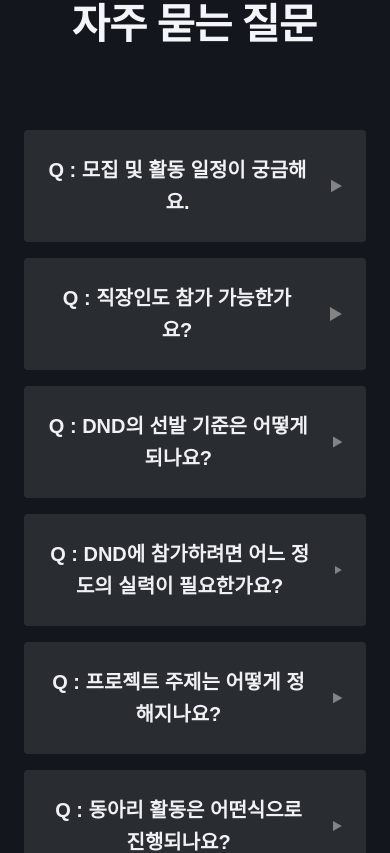
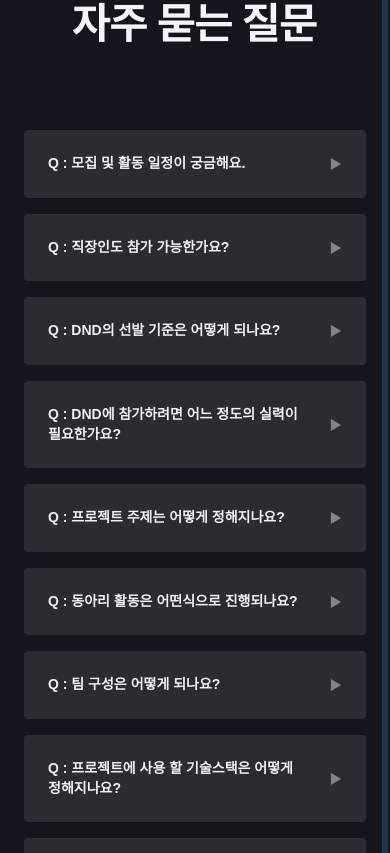
Before and after one commit to DNDACADEMY/dnd-academy-v2, a Next.js app: page / in a window 390 px wide. Shown: the part 5457-6310 px from the top of the page. Built offline with nearby package versions, Linux system fonts and the light colour scheme; no server answers.

Commit message:
style: accordion 반응형 적용 및 faq 데이터 json 변경 (#80)

```diff
--- a/src/components/atoms/AccordionItem/index.module.scss
+++ b/src/components/atoms/AccordionItem/index.module.scss
@@ -12,18 +12,20 @@
     display: flex;
     flex-direction: row;
     align-items: center;
+    text-align: left;
     justify-content: space-between;
     gap: 24px;
     cursor: pointer;
-    transition: background-color .15s ease-in-out;
+    transition: background-color .2s ease-in-out;
     background-color: color('gray08');
-    font-weight: 700;
-    font-size: 20px;
-    line-height: 32px;
 
-    @include text-color('gray00');
+    @include xs {
+      @include text("body2/Bold", "gray00");
+    }
 
-    &:hover, &.active {
+    @include text("H6/Bold", "gray00");
+
+    &.active {
       background-color: color('white');
 
       @include text-color('bgsecondary');
@@ -33,14 +35,26 @@
 
   .accordionPanel {
     padding: 24px;
-    font-size: 20px;
-    line-height: 32px;
-    color: color('bgsecondary');
     background-color: color('gray02');
+
+    @include xs {
+      @include text("body2/Regular", "bgsecondary");
+    }
+
+    @include text("H6/Regular", "bgsecondary");
   }
 
   .polygonIcon {
+    min-height: 16px;
+    min-width: 16px;
     transition: transform 0.3s ease-in-out;
+
+    @include xs {
+      width: 12px;
+      height: 12px;
+      min-height: 12px;
+      min-width: 12px;
+    }
 
     &.active {
       transform: rotate(90deg);
--- a/src/components/molecules/FAQSection/index.tsx
+++ b/src/components/molecules/FAQSection/index.tsx
@@ -3,11 +3,15 @@
 import { useState } from 'react';
 
 import AccordionItem from '@/components/atoms/AccordionItem';
-import faq from '@/lib/data/faq';
+import { faqData } from '@/lib/assets/data';
 
 import styles from './index.module.scss';
 
-function FAQSection() {
+type Props = {
+  faq: typeof faqData;
+};
+
+function FAQSection({ faq }: Props) {
   const [activeIndex, setActiveIndex] = useState<number>();
 
   return (
--- a/src/components/pages/HomePage/index.tsx
+++ b/src/components/pages/HomePage/index.tsx
@@ -12,6 +12,7 @@
 import ApplyModal from '@/components/organisms/ApplyModal';
 import ShareAlarmSection from '@/components/templates/ShareAlarmSection';
 import { getCurrentApplicantCount } from '@/lib/apis/count';
+import { faqData } from '@/lib/assets/data';
 import { ArrowRightIcon } from '@/lib/assets/icons';
 
 import styles from './index.module.scss';
@@ -127,7 +128,7 @@
       </SectionTitle>
       <ShareAlarmSection />
       <SectionTitle title="자주 묻는 질문">
-        <FAQSection />
+        <FAQSection faq={faqData} />
       </SectionTitle>
       <SponsorSection />
     </>
--- /dev/null
+++ b/src/lib/assets/data/faq.json
@@ -0,0 +1,62 @@
+[
+  {
+    "question": "모집 및 활동 일정이 궁금해요.",
+    "answer": "DND는 대학생의 방학시기에 맞춰 1년에 2번 운영됩니다. 구체적인 일시는 매 기수 모집 전에 안내드립니다. (여름 기수 : 6월 모집, 7~8월 활동 \n 겨울 기수 : 12월 모집, 1~2월 활동)"
+  },
+  {
+    "question": "직장인도 참가 가능한가요?",
+    "answer": "DND는 직업, 연령 등 자격 요건에 제한을 두지 않습니다. 그러나 대학생들의 방학 기간에 진행되는 만큼 작업 속도, 일정을 맞추려면 더 많은 개인 시간을 할애할 필요가 있습니다. 따라서 회사 업무와 프로젝트를 병행할 수 있을지 충분히 고려하여 지원부탁드립니다."
+  },
+  {
+    "question": "DND의 선발 기준은 어떻게 되나요?",
+    "answer": "DND는 '프로젝트에 즐거움을, 모두에게 기회를'이라는 슬로건에 맞게 다른 무엇보다 프로젝트에 참가하고자 하는 열정과 의지, 협업 태도를 최우선적으로 평가하고 있습니다."
+  },
+  {
+    "question": "DND에 참가하려면 어느 정도의 실력이 필요한가요?",
+    "answer": "실력이 얼마나 뛰어난지는 선발과 무관합니다. 그러나 제한된 시간 내에 팀원들과 협업하여 결과물을 만들어 내야 하는 사이드 프로젝트 특성상 최소한의 기술적 숙련도는 필요합니다. 그 기준을 정량적으로 정의할 수는 없지만 개인 프로젝트 정도는 능숙히 진행할 수 있어야 원활한 활동이 가능할거라 판단하고 있습니다."
+  },
+  {
+    "question": "프로젝트 주제는 어떻게 정해지나요?",
+    "answer": "프로젝트 주제는 팀원들과 상의하여 자유롭게 정하여 진행합니다."
+  },
+  {
+    "question": "동아리 활동은 어떤식으로 진행되나요?",
+    "answer": "개발자와 디자이너가 8주동안 협업하여 팀 프로젝트를 진행합니다. 1주차에 OT, 4주차에 중간 발표, 8주차에 최종 발표가 진행되고 그 외에 비 정기적인 세미나가 있을 수 있습니다. 프로젝트를 위한 팀원간의 모임은 운영진의 개입 없이 팀 내에서 자율적으로 운영하는 것을 원칙으로 하고 있습니다."
+  },
+  {
+    "question": "팀 구성은 어떻게 되나요?",
+    "answer": "개발자 4명(앱 또는 웹 프론트엔드 2명, 백엔드 2명)과 디자이너 2명으로 총 10팀이 구성됩니다."
+  },
+  {
+    "question": "프로젝트에 사용 할 기술스택은 어떻게 정해지나요?",
+    "answer": "프로젝트 진행시 사용할 기술은 향후 구성될 팀원들과 논의하여 결정하게 됩니다. 팀 빌딩시 지원서를 기준으로 최대한 같은 기술을 사용하는 참가자끼리 매칭하지만, 팀원간 기술 스택이 같지 않더라도 서로 조율하여 맞추어 진행하는게 일반적입니다."
+  },
+  {
+    "question": "DND는 참가 비용이 필요한가요?",
+    "answer": "아니요. DND 활동은 100% 무료입니다."
+  },
+  {
+    "question": "선발 인원은 어떻게 되나요?",
+    "answer": "디자이너 20명, 개발자 40명(프론트 20, 백엔드 20) 선발 예정입니다."
+  },
+  {
+    "question": "8주동안 얼마나 DND에 시간을 쏟아야 할까요?",
+    "answer": "프로젝트의 규모, 구성원의 기술 역량에 따라 상이하지만 평균적으로 일주일 중 4일 ~ 6일 정도는 DND에 시간을 할애해야 유의미한 성과를 얻을 수 있습니다."
+  },
+  {
+    "question": "OT는 온라인으로 진행되나요?",
+    "answer": "네, OT는 주로 온라인으로 진행됩니다. 오프라인으로 진행될 경우, 사전 공지가 나갑니다."
+  },
+  {
+    "question": "OT, 최종발표에 참가하지 못하면 활동에 어려움이 있을까요?",
+    "answer": "참가하지 못하더라도 팀원과 소통하면 팀 모임 활동에는 어려움은 없습니다. 하지만, 전체 모임 기간에는 중요한 공지가 나갈 수 있어 놓치지 않도록 챙겨주세요."
+  },
+  {
+    "question": "정기 모임이 있나요?",
+    "answer": "DND는 OT, 중간 점검, 최종 발표외에는 정기 모임은 없습니다. 비정기적으로 세미나가 진행되며, 팀 모임은 팀원들과 상의하여 프로젝트를 진행합니다."
+  },
+  {
+    "question": "수도권에 거주하지 않으면 활동에 어려움이 있을까요?",
+    "answer": "전국적으로 지원 가능한 DND 특성상 온라인만으로도 활동이 가능합니다. 팀 모임은 자율적으로 진행하도록 가이드하고 있으나, 대면 모임을 할 여건이 안된다면 비대면 모임으로 진행하는게 일반적 입니다."
+  }
+]
--- a/src/lib/assets/data/index.ts
+++ b/src/lib/assets/data/index.ts
@@ -1,4 +1,5 @@
 import currentApplicantCountData from './current_applicant_count.json';
+import faqData from './faq.json';
 import jobsData from './jobs.json';
 import organizerCountData from './organizer_count.json';
 import organizerIntroductionData from './organizer_introduction.json';
@@ -11,6 +12,7 @@
 
 export {
   currentApplicantCountData,
+  faqData,
   jobsData,
   organizerCountData,
   organizerIntroductionData,
--- a/src/lib/data/faq.ts
+++ /dev/null
@@ -1,68 +0,0 @@
-const faq = [
-  {
-    question: '모집 및 활동 일정이 궁금해요.',
-    answer:
-      'DND는 대학생의 방학시기에 맞춰 1년에 2번 운영됩니다. 구체적인 일시는 매 기수 모집 전에 안내드립니다. (여름 기수 : 6월 모집, 7~8월 활동 \n 겨울 기수 : 12월 모집, 1~2월 활동)',
-  },
-  {
-    question: '직장인도 참가 가능한가요?',
-    answer:
-      'DND는 직업, 연령 등 자격 요건에 제한을 두지 않습니다. 그러나 대학생들의 방학 기간에 진행되는 만큼 작업 속도, 일정을 맞추려면 더 많은 개인 시간을 할애할 필요가 있습니다. 따라서 회사 업무와 프로젝트를 병행할 수 있을지 충분히 고려하여 지원부탁드립니다.',
-  },
-  {
-    question: 'DND의 선발 기준은 어떻게 되나요?',
-    answer:
-      "DND는 '프로젝트에 즐거움을, 모두에게 기회를'이라는 슬로건에 맞게 다른 무엇보다 프로젝트에 참가하고자 하는 열정과 의지, 협업 태도를 최우선적으로 평가하고 있습니다.",
-  },
-  {
-    question: 'DND에 참가하려면 어느 정도의 실력이 필요한가요?',
-    answer:
-      '실력이 얼마나 뛰어난지는 선발과 무관합니다. 그러나 제한된 시간 내에 팀원들과 협업하여 결과물을 만들어 내야 하는 사이드 프로젝트 특성상 최소한의 기술적 숙련도는 필요합니다. 그 기준을 정량적으로 정의할 수는 없지만 개인 프로젝트 정도는 능숙히 진행할 수 있어야 원활한 활동이 가능할거라 판단하고 있습니다.',
-  },
-  {
-    question: '프로젝트 주제는 어떻게 정해지나요?',
-    answer: '프로젝트 주제는 팀원들과 상의하여 자유롭게 정하여 진행합니다.',
-  },
-  {
-    question: '동아리 활동은 어떤식으로 진행되나요?',
-    answer: '개발자와 디자이너가 8주동안 협업하여 팀 프로젝트를 진행합니다. 1주차에 OT, 4주차에 중간 발표, 8주차에 최종 발표가 진행되고 그 외에 비 정기적인 세미나가 있을 수 있습니다. 프로젝트를 위한 팀원간의 모임은 운영진의 개입 없이 팀 내에서 자율적으로 운영하는 것을 원칙으로 하고 있습니다.',
-  },
-  {
-    question: '팀 구성은 어떻게 되나요?',
-    answer: '개발자 4명(앱 또는 웹 프론트엔드 2명, 백엔드 2명)과 디자이너 2명으로 총 10팀이 구성됩니다.',
-  },
-  {
-    question: '프로젝트에 사용 할 기술스택은 어떻게 정해지나요?',
-    answer: '프로젝트 진행시 사용할 기술은 향후 구성될 팀원들과 논의하여 결정하게 됩니다. 팀 빌딩시 지원서를 기준으로 최대한 같은 기술을 사용하는 참가자끼리 매칭하지만, 팀원간 기술 스택이 같지 않더라도 서로 조율하여 맞추어 진행하는게 일반적입니다.',
-  },
-  {
-    question: 'DND는 참가 비용이 필요한가요?',
-    answer: '아니요. DND 활동은 100% 무료입니다.',
-  },
-  {
-    question: '선발 인원은 어떻게 되나요?',
-    answer: '디자이너 20명, 개발자 40명(프론트 20, 백엔드 20) 선발 예정입니다.',
-  },
-  {
-    question: '8주동안 얼마나 DND에 시간을 쏟아야 할까요?',
-    answer: '프로젝트의 규모, 구성원의 기술 역량에 따라 상이하지만 평균적으로 일주일 중 4일 ~ 6일 정도는 DND에 시간을 할애해야 유의미한 성과를 얻을 수 있습니다.',
-  },
-  {
-    question: 'OT는 온라인으로 진행되나요?',
-    answer: '네, OT는 주로 온라인으로 진행됩니다. 오프라인으로 진행될 경우, 사전 공지가 나갑니다.',
-  },
-  {
-    question: 'OT, 최종발표에 참가하지 못하면 활동에 어려움이 있을까요?',
-    answer: '참가하지 못하더라도 팀원과 소통하면 팀 모임 활동에는 어려움은 없습니다. 하지만, 전체 모임 기간에는 중요한 공지가 나갈 수 있어 놓치지 않도록 챙겨주세요.',
-  },
-  {
-    question: '정기 모임이 있나요?',
-    answer: 'DND는 OT, 중간 점검, 최종 발표외에는 정기 모임은 없습니다. 비정기적으로 세미나가 진행되며, 팀 모임은 팀원들과 상의하여 프로젝트를 진행합니다.',
-  },
-  {
-    question: '수도권에 거주하지 않으면 활동에 어려움이 있을까요?',
-    answer: '전국적으로 지원 가능한 DND 특성상 온라인만으로도 활동이 가능합니다. 팀 모임은 자율적으로 진행하도록 가이드하고 있으나, 대면 모임을 할 여건이 안된다면 비대면 모임으로 진행하는게 일반적 입니다.',
-  },
-];
-
-export default faq;
```
Also changed, not shown: src/lib/assets/icons/accordion-polygon.svg, 1 other file (tests, documents, lock files or other folders).
